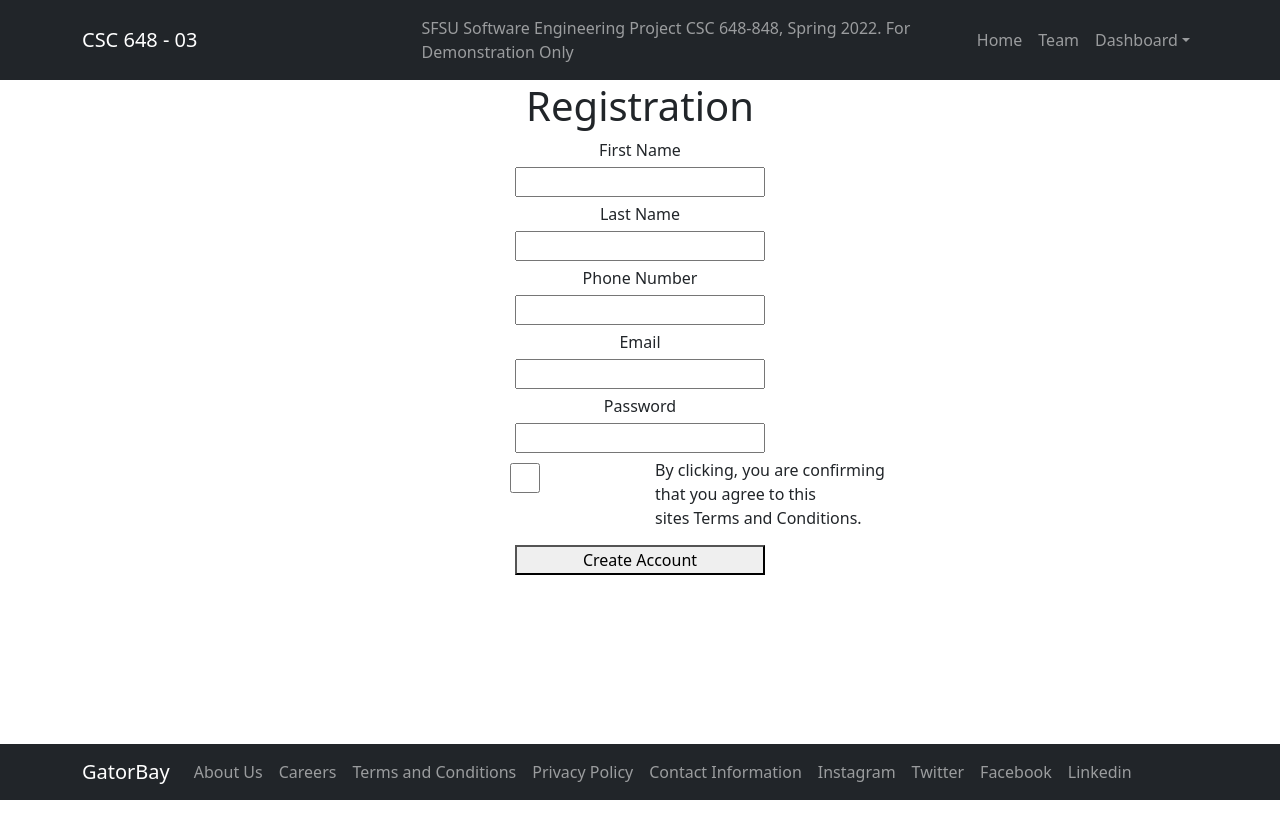
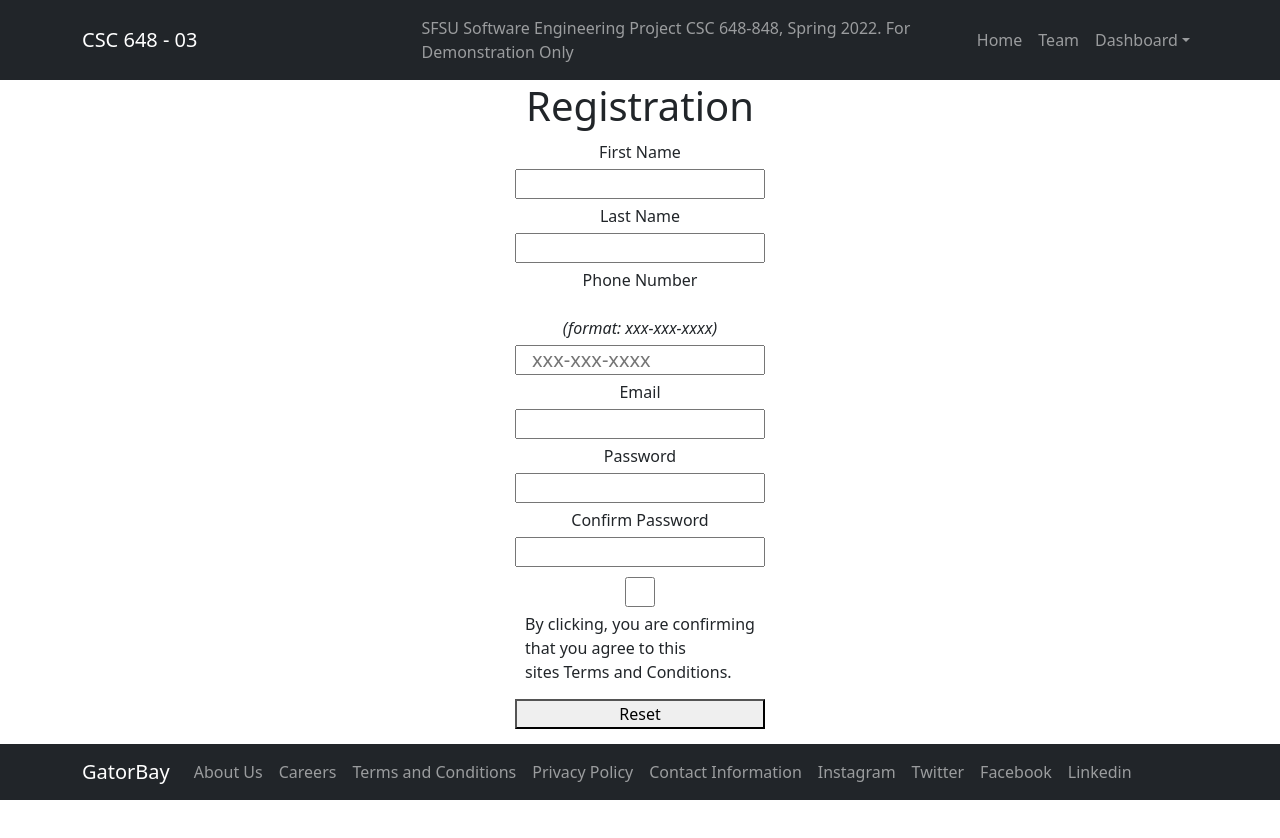
Before and after one commit to michaelwang07/FrontendShowcase, a React (Create React App) app in the folder application/my-app/client/: page /createuser in a window 1280 px wide. Shown: the top 838 px of the page. Before the commit the page ends 800 px from the top, so only its background shows below. Built offline with nearby package versions, Linux system fonts and the light colour scheme.

Commit message:
Adding routing redirection to CreateUser, fixed nested Form attributes to enable function actions for both CreateUser and CreatePost.

```diff
--- a/application/my-app/client/package.json
+++ b/application/my-app/client/package.json
@@ -13,6 +13,7 @@
     "react": "^17.0.2",
     "react-bootstrap": "^2.2.1",
     "react-dom": "^17.0.2",
+    "react-notifications": "^1.7.3",
     "react-router-dom": "^6.2.2",
     "react-scripts": "5.0.0",
     "web-vitals": "^2.1.4"
--- a/application/my-app/client/src/App.js
+++ b/application/my-app/client/src/App.js
@@ -5,8 +5,8 @@
 *
 * File: App.js
 *
-* Description:
-*
+* Description: The purpose of this page is to set all routes that
+*              will be used within our project.
 *
 ********************************************************************/
 
@@ -28,6 +28,7 @@ import WilliamR from './WilliamR';
 import Homepage from './Homepage';
 import Product from './Product';
 import Dashboard from './Dashboard';
+
 
 function App() {
   return (
--- a/application/my-app/client/src/CreatePost.js
+++ b/application/my-app/client/src/CreatePost.js
@@ -1,6 +1,6 @@
 /********************************************************************
 * Project: SFSU Softeare Engineering Project CSC648-848, Spring 2022
-* Author(s):  Michael Almeda
+* Author(s):  Michael Almeda, Michael Davichick
 * Team: 06
 *
 * File: CreatePost.js
@@ -23,22 +23,28 @@ import Header from "./Header";
 function CreatePost() {
 
   const [title, setTitle] = useState("");
-  const [category, setCategory] = useState("");
+  const [category, setCategory] = useState(0);
   const [description, setDescription] = useState("");
   const [price, setPrice] = useState(0);
   const [photo, setPhoto] = useState("");
 
-  const addPost = () => {
-    Axios.post('http://localhost:3001/CreatePost', {
-      title: setTitle,
-      category: setCategory,
-      description: setDescription,
-      price: setPrice,
-      photo: setPhoto
-    }).then(() => {
-      console.log("success");
-    });
+  // const addPost = () => {
+  //   Axios.post('http://localhost:3001/CreatePost', {
+  //     title: setTitle,
+  //     category: setCategory,
+  //     description: setDescription,
+  //     price: setPrice,
+  //     photo: setPhoto
+  //   }).then(() => {
+  //     console.log("success");
+  //   });
+  // };
+
+    // Test function to display user variables on front end
+  const displayInfo = () => {
+    console.log(title + category + description + price);
   };
+
 
   return (
     <div className="App">
@@ -54,30 +60,34 @@ function CreatePost() {
             onChange={(event) => { setTitle(event.target.value); }} />
           <label>Category</label>
           {/* Drop down to select category */}
-          <div class="dropDown">
+          <div className="dropDown">
             <Form.Select>
               <option value="None">None</option>
-              <option value="books" onClick={(event) => { setCategory("books"); }}>Books</option>
-              <option value="clothing" onClick={(event) => { setCategory("clothing"); }}>Clothing</option>
-              <option value="electronics" onClick={(event) => { setCategory("electronics"); }}>Electronics</option>
-              <option value="furniture" onClick={(event) => { setCategory("furniture"); }}>Furniture</option>
+              <option value="books" onClick={(event) => { setCategory(1); }}>Books</option>
+              <option value="clothing" onClick={(event) => { setCategory(2); }}>Clothing</option>
+              <option value="electronics" onClick={(event) => { setCategory(3); }}>Electronics</option>
+              <option value="furniture" onClick={(event) => { setCategory(4); }}>Furniture</option>
             </Form.Select>
           </div>
           <label>Description</label>
-          <input type="email"
+          <input type="text"
             onChange={(event) => { setDescription(event.target.value); }} />
           <label>Price</label>
           <input type="number"
             onChange={(event) => { setPrice(event.target.value); }} />
-          <label class="photo">Photo</label>
-          <div class="fileBox">
-            <input type="file" class="browse"
+
+          {/* <label className="photo">Photo</label>
+          <div className="fileBox">
+            <input type="file" className="browse"
               onChange={(event) => { setPhoto(event.target.value); }} />
-          </div>
+          </div> */}
+           <button type="reset" value="Reset">Reset</button>
+          </Form>
+
           {/* Button to create post */}
-          <Link to="/signin"><button>Create Post</button></Link>
-          <button type="reset" value="Reset">Reset</button>
-        </Form>
+          {/* <Link to="/signin"><button onClick={displayInfo}>Create Post</button></Link> */}
+          <button onClick={displayInfo}>Create Post</button>
+
       </div>
       <Footer />
     </div>
--- a/application/my-app/client/src/CreateUser.js
+++ b/application/my-app/client/src/CreateUser.js
@@ -12,28 +12,47 @@
 *
 ********************************************************************/
 
-import './App.css';
+// import './App.css';
 import './Forms.css';
 import React from "react";
 import { useState } from "react";
 import Axios from "axios";
-import { Link } from "react-router-dom";
+import { useNavigate } from "react-router-dom";
 import Footer from "./Footer";
 import Header from "./Header";
+import { Form } from "react-bootstrap";
 
 function CreateUser() {
-
   // State variables to store our user information
   const [fname, setFName] = useState("");
   const [lname, setLName] = useState("");
   const [phone, setPhone] = useState("");
   const [email, setEmail] = useState("");
   const [password, setPassword] = useState("");
+  const [confirmpassword, setConfirmPassword] = useState("");
+
+  // Variable used to save redirection when routing
+  const navigate = useNavigate();
 
   // Test function to display user variables on front end
   // const displayInfo = () => {
   //   console.log(fname + lname + phone + email + userid + password);
   // };
+
+
+   // Below function checks if password and confirm password match before pushing to backend
+   // Can be modified to include more variable checks if needed
+   const fieldValidation = () => {
+    if(confirmpassword===password){
+      console.log("passwords match");
+      // addUser(); // Function to add user to backend
+      navigate('/postconfirmation');
+    }
+    else{
+        console.log("passwords do not match!");
+        alert("Passwords do not match! Please re-enter and try again.");
+      }
+    };
 
   // Axios API to pass user variables to backend.
   const addUser = () => {
@@ -57,6 +76,7 @@ function CreateUser() {
         <h1>Registration</h1>
 
         {/* Fields that are provided by user */}
+        <Form className="information">
         <label>First Name</label>
         <input type="text"
           onChange={(event) => { setFName(event.target.value); }} />
@@ -66,7 +86,8 @@ function CreateUser() {
           onChange={(event) => { setLName(event.target.value); }} />
 
         <label>Phone Number</label>
-        <input type="text"
+        <br/><i>(format: xxx-xxx-xxxx)</i>
+        <input type="input" value ={phone} placeholder="xxx-xxx-xxxx" pattern="[0-9]{3}-[0-9]{3}-[0-9]{4}"
           onChange={(event) => { setPhone(event.target.value); }} />
 
         <label>Email</label>
@@ -76,15 +97,21 @@ function CreateUser() {
         <label>Password</label>
         <input type="password"
           onChange={(event) => { setPassword(event.target.value); }} />
+        <label>Confirm Password </label>
+        <input type="password"
+          onChange={(event) => { setConfirmPassword(event.target.value); }} />
 
-        <form >
-          {/* Terms and conditions checkbox */}
-          <input type="checkbox" className="checkbox" />
-          <label>By clicking, you are confirming<br></br>that you agree to this<br></br>sites Terms and Conditions.</label>
-        </form>
+        {/* Terms and conditions checkbox */}
+        <input type="checkbox" className="checkbox" />
+        <label>By clicking, you are confirming<br></br>that you agree to this<br></br>sites Terms and Conditions.</label>
 
-        {/* Button to submit user's information to create a new account */}
-        <Link to="/postconfirmation"><button onClick={addUser}>Create Account</button></Link>
+        <button type="reset" value="Reset">Reset</button>
+        </Form>
+
+        {/* Submit */}
+        <button onClick={fieldValidation}>Create Account</button>
+
+
 
       </div>
       <Footer />
--- a/application/my-app/client/src/PostConfirmation.js
+++ b/application/my-app/client/src/PostConfirmation.js
@@ -39,7 +39,7 @@ function PostConfirmation() {
             <div className="information">
                 {/* Post Preview header */}
                 <h1>Post Preview</h1>
-                <p class="preview">This post may take up to 24 hours for an Admin to accept.</p>
+                <p className="preview">This post may take up to 24 hours for an Admin to accept.</p>
                 {/* Button to confirm user's post */}
                 <button>Confirm Post</button>
             </div>
```
Also changed, not shown: 1 other file (tests, documents, lock files or other folders).
